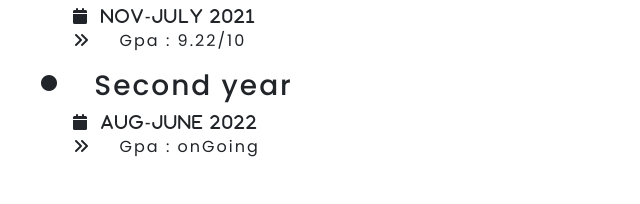
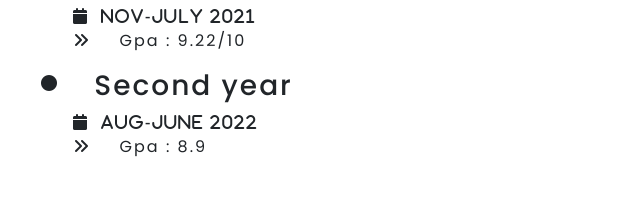
Before and after one commit to codeNaitik/NaitikPitroda, a plain HTML site: page index.html in a window 1280 px wide. Shown: the part 1276-1480 px from the top of the page, 599-1239 px from the left. Drawn offline with nearby package versions, Linux system fonts and the light colour scheme.

Commit message:
gpa commit

```diff
--- a/index.html
+++ b/index.html
@@ -408,7 +408,7 @@ integrity="sha384-TX8t27EcRE3e/ihU7zmQxVncDAy5uIKz4rEkgIXeMed4M0jlfIDPvg6uqKI2xX
              <i class="fas fa-calendar"> &nbspAug-june 2022 </i>
           </div>
 
-          <div class="cal"><i class="fas fa-angle-double-right"></i> &nbspGpa : onGoing</div>
+          <div class="cal"><i class="fas fa-angle-double-right"></i> &nbspGpa : 8.9</div>
            </div>
        </div>
 
```
Also changed, not shown: events/4weeek_workshops.png (added), exp/apm-fellowship.png (added).
